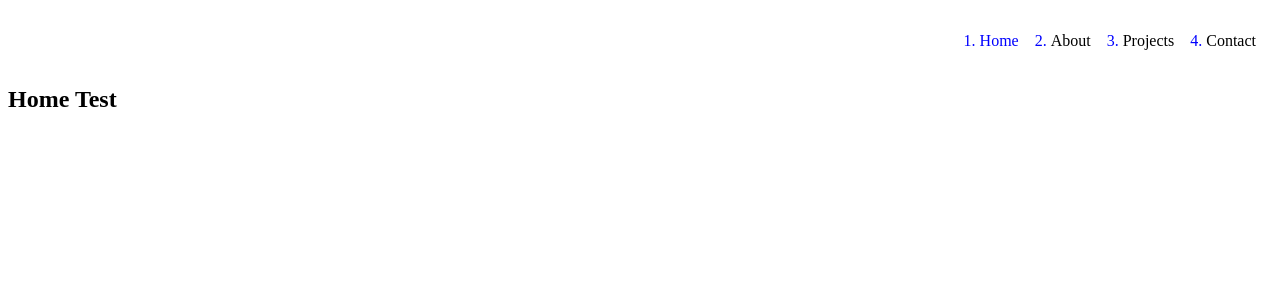
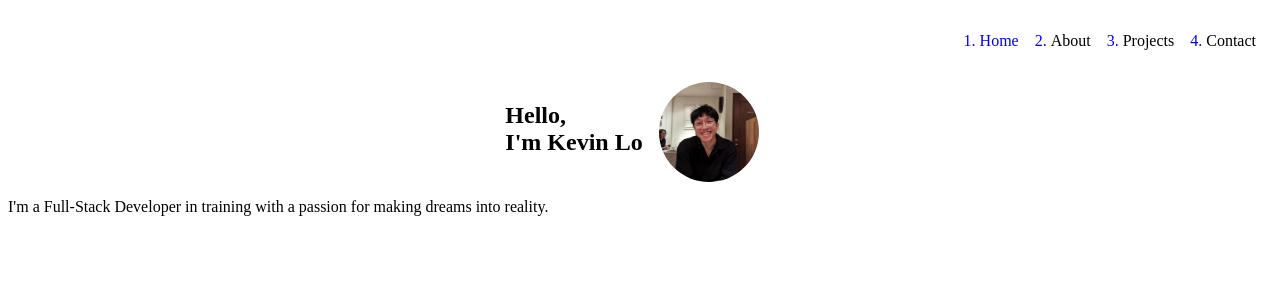
Before and after one commit to ebishiru/my-portfolio, a JavaScript app: page / in a window 1280 px wide. Shown: the top 300 px of the page. Built offline with nearby package versions, Linux system fonts and the light colour scheme.

Commit message:
Added Home Picture and About Me bio

```diff
--- a/src/components/About/index.js
+++ b/src/components/About/index.js
@@ -2,7 +2,18 @@
 
 const About = () => {
     return (
-        <p>About Test</p>
+        <>
+            <h2>About Me</h2>
+            <p>I thrive on tackling challenges and adapting to new environments—whether it's optimizing strategies in board games or navigating life in a foreign country.
+                With a background in Engineering, I have a strong foundation in problem-solving, always looking for efficient and innovative solutions.
+                My love for strategy extends beyond work, as I enjoy playing and min-maxing board games, refining my ability to think critically and anticipate outcomes.</p>
+            <p>Versatility is another defining trait of mine. I took a leap and moved to Japan for almost four years, knowing no one and speaking little of the language.
+                I quickly immersed myself, learning Japanese, adapting to social etiquettes, and making it my second home. That experience reinforced my ability to adapt,
+                learn on the fly, and thrive in unfamiliar situations.</p>
+            <p>Whether it’s solving technical challenges, optimizing strategies, or adapting to new cultures,
+                I embrace change and approach every situation with curiosity and determination.</p>
+        </>
+
     )
 }
 
--- a/src/components/Home/index.js
+++ b/src/components/Home/index.js
@@ -1,9 +1,29 @@
-
+import styled from "styled-components";
 
 const Home = () => {
     return (
-        <h2>Home Test</h2>
+        <>
+            <TitleContainer>
+                <h2>Hello, <br/> I'm Kevin Lo</h2>
+                <StyledImg src="/assets/kevinPicture.jpg" alt="Picture of Kevin" />
+            </TitleContainer>
+            <p>I'm a Full-Stack Developer in training with a passion for making dreams into reality.</p>
+        </>
+
     )
 }
 
+const TitleContainer = styled.div`
+    display: flex;
+    justify-content: center;
+`
+
+const StyledImg = styled.img`
+    margin: 0 1rem;
+    width: 100px;
+    height: 100px;
+    object-fit: cover;
+    border-radius: 50%;
+`
+
 export default Home
```
Also changed, not shown: public/assets/kevinPicture.jpg (added).
